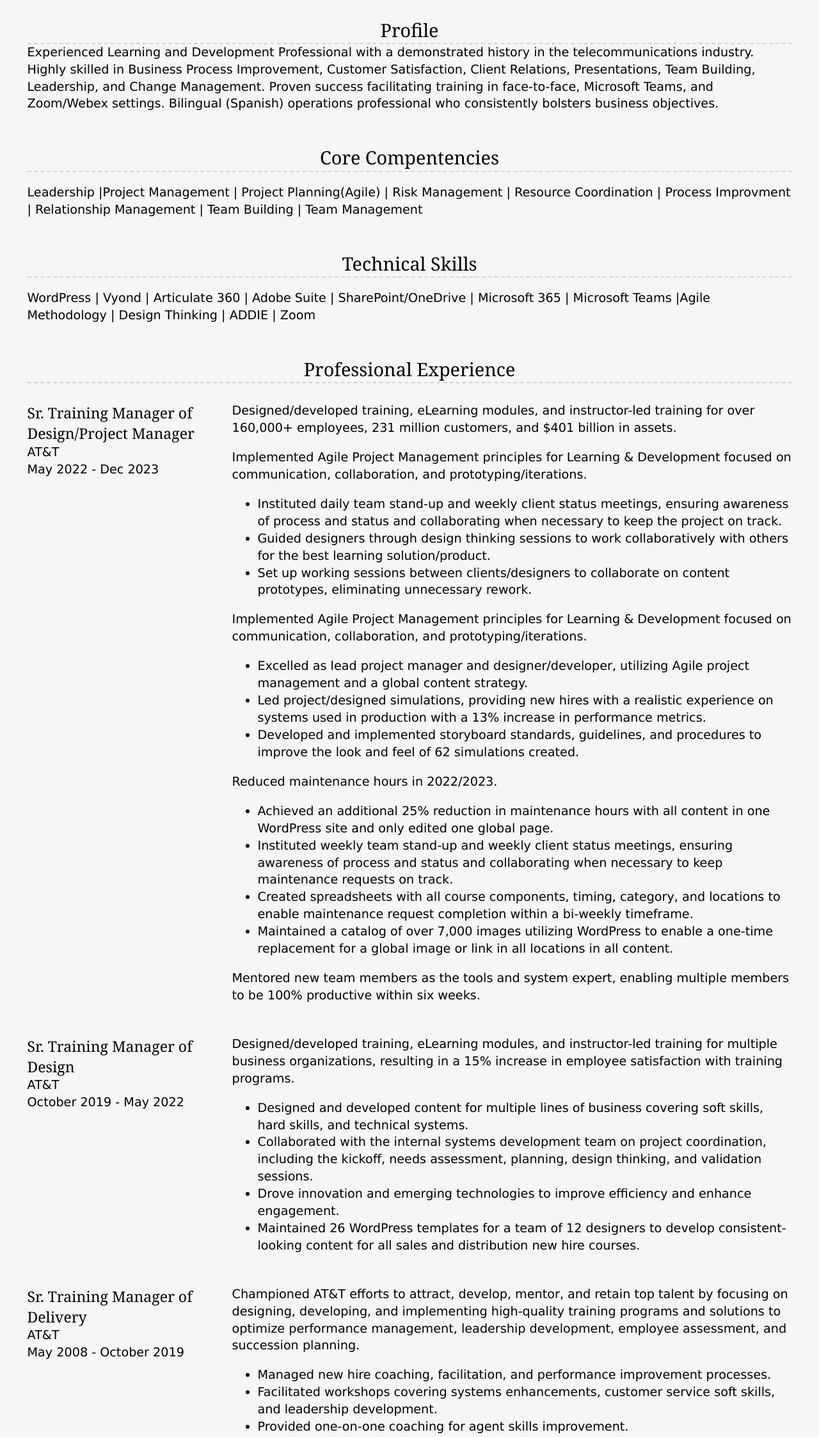
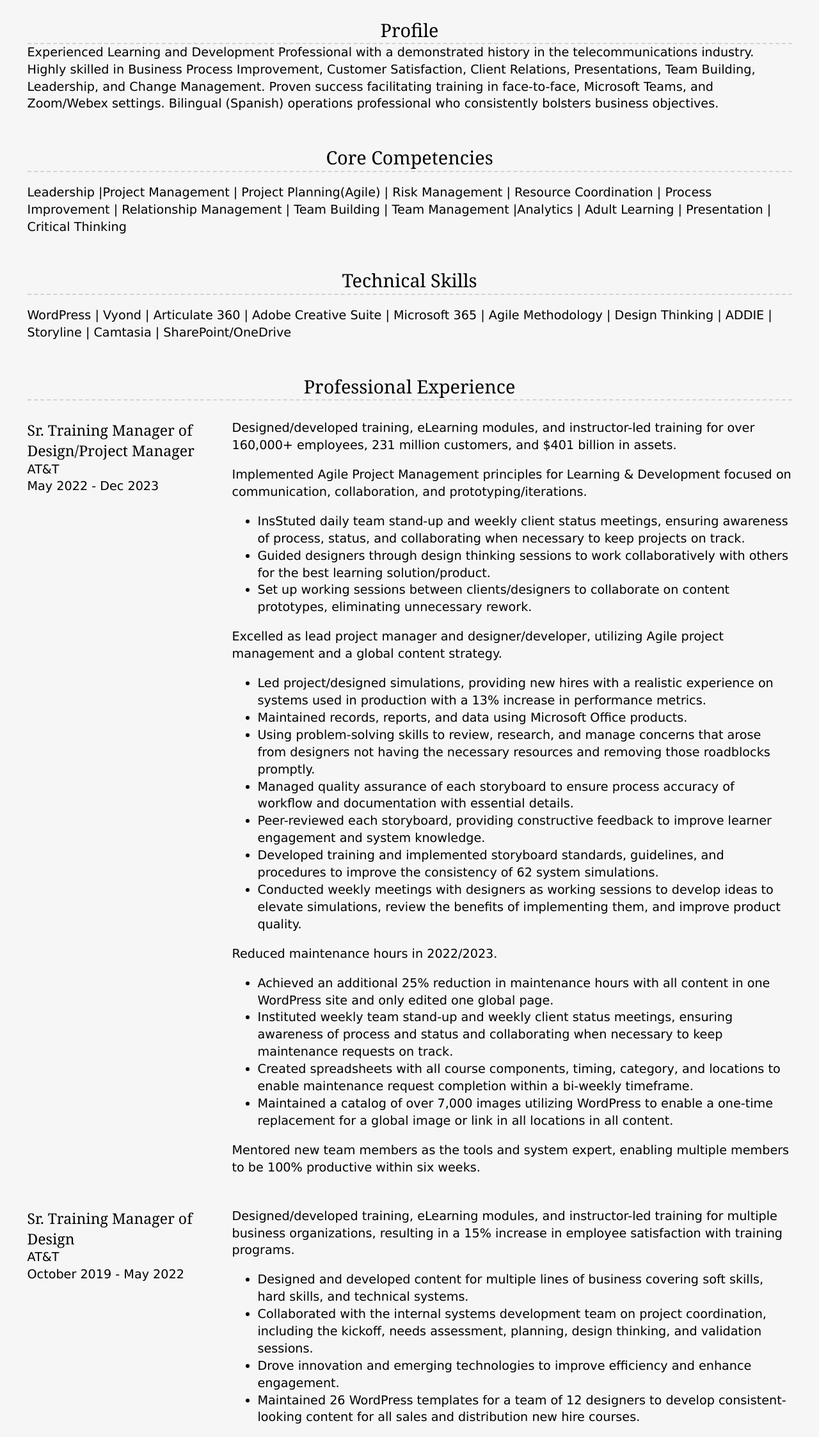
Before and after one commit to Kstart-New1/Kstart-New1.github.io, a plain HTML site: page resume.html in a window 1280 px wide. Shown: the part 532-2778 px from the top of the page at 64% size. Drawn offline with Linux system fonts and the light colour scheme.

Commit message:
Update resume.html
added additional bullets to resume

Signed-off-by: Kstart-New1 <147348775+Kstart-New1@users.noreply.github.com>

```diff
--- a/resume.html
+++ b/resume.html
@@ -32,16 +32,16 @@
         <!-- Start content edits below this line. -->            <h2>Profile</h2>
           Experienced Learning and Development Professional with a demonstrated history in the telecommunications industry. Highly skilled in Business Process Improvement, Customer Satisfaction, Client Relations, Presentations, Team Building, Leadership, and Change Management. Proven success facilitating training in face-to-face, Microsoft Teams, and Zoom/Webex settings. Bilingual (Spanish) operations professional who consistently bolsters business objectives.</p>
       </section>
-     <!-- //Core Compentencies // -->
+     <!-- //Core Competencies // -->
       <section
       class="resume-section">
-      <h2>Core Compentencies</h2>
-      <p>Leadership |Project Management | Project Planning(Agile) | Risk Management | Resource Coordination | Process Improvment | Relationship Management | Team Building | Team Management </p>
+      <h2>Core Competencies</h2>
+      <p>Leadership |Project Management | Project Planning(Agile) | Risk Management | Resource Coordination | Process Improvement | Relationship Management | Team Building | Team Management |Analytics | Adult Learning | Presentation | Critical Thinking</p>
     </section>
   <!-- // Technical Skills //-->
     <section class="resume-section">
       <h2>Technical Skills</h2>
-      <p>WordPress | Vyond | Articulate 360 | Adobe Suite | SharePoint/OneDrive | Microsoft 365 | Microsoft Teams |Agile Methodology | Design Thinking | ADDIE | Zoom </p>
+      <p>WordPress | Vyond | Articulate 360 | Adobe Creative Suite | Microsoft 365 | Agile Methodology | Design Thinking | ADDIE | Storyline | Camtasia | SharePoint/OneDrive</p>
     </section>
       <!-- //  PROFESSIONAL EXPERIENCE  // -->
       <section class="resume-section">
@@ -61,15 +61,19 @@
           <p>Designed/developed training, eLearning modules, and instructor-led training for over 160,000+ employees, 231 million customers, and $401 billion in assets.</p>
          <p>Implemented Agile Project Management principles for Learning & Development focused on communication, collaboration, and prototyping/iterations.</p>
            <ul>
-            <li>Instituted daily team stand-up and weekly client status meetings, ensuring awareness of process and status and collaborating when necessary to keep the project on track.</li>
+            <li>InsStuted daily team stand-up and weekly client status meetings, ensuring awareness of process, status, and collaborating when necessary to keep projects on track.</li>
             <li>Guided designers through design thinking sessions to work collaboratively with others for the best learning solution/product.</li>
             <li>Set up working sessions between clients/designers to collaborate on content prototypes, eliminating unnecessary rework.</li>
            </ul>
-           <p>Implemented Agile Project Management principles for Learning & Development focused on communication, collaboration, and prototyping/iterations.</p>
+         <p>Excelled as lead project manager and designer/developer, utilizing Agile project management and a global content strategy.</p>
            <ul>
-            <li>Excelled as lead project manager and designer/developer, utilizing Agile project management and a global content strategy.</li>
-            <li>Led project/designed simulations, providing new hires with a realistic experience on systems used in production with a 13% increase in performance metrics.</li>
-          <li>Developed and implemented storyboard standards, guidelines, and procedures to improve the look and feel of 62 simulations created.</li>
+          <li>Led project/designed simulations, providing new hires with a realistic experience on systems used in production with a 13% increase in performance metrics.</li>
+          <li>Maintained records, reports, and data using Microsoft Office products.</li>
+          <li>Using problem-solving skills to review, research, and manage concerns that arose from designers not having the necessary resources and removing those roadblocks promptly.</li>
+          <li>Managed quality assurance of each storyboard to ensure process accuracy of workflow and documentation with essential details.</li>
+          <li>Peer-reviewed each storyboard, providing constructive feedback to improve learner engagement and system knowledge.</li>
+          <li>Developed training and implemented storyboard standards, guidelines, and procedures to improve the consistency of 62 system simulations.</li>
+          <li>Conducted weekly meetings with designers as working sessions to develop ideas to elevate simulations, review the benefits of implementing them, and improve product quality.</li>
           </ul>
           <p>Reduced maintenance hours in 2022/2023.</p>
           <ul>
@@ -108,9 +112,10 @@
         <div class="work-summary">
           <p>Championed AT&T efforts to attract, develop, mentor, and retain top talent by focusing on designing, developing, and implementing high-quality training programs and solutions to optimize performance management, leadership development, employee assessment, and succession planning.</p>
           <ul>
-            <li>Managed new hire coaching, facilitation, and performance improvement processes.</li>
-            <li>Facilitated workshops covering systems enhancements, customer service soft skills, and leadership development.</li>
-            <li>Provided one-on-one coaching for agent skills improvement.</li>
+            <li>Onboarded new hire agents and reviewed the compensation portal to highlight the company's benefits.</li>
+            <li>Facilitated training deliverables face-to-face and virtual training, creating the presentation of content that is engaging and impactful.</li>
+            <li>facilitated workshops covering systems enhancements, customer service soft skills, and leadership development.</li>
+            <li>Provided one-on-one coaching for learner skills improvement.</li>
             <li>Analyzed and collected new hires' performance metrics to capture 30-, 60-, and 90-day results.</li>
             <li>Communicated with peer groups, working adaptively to solve scheduling conflicts, classroom, and any unforeseen situations.</li>
           </ul>
@@ -131,12 +136,9 @@
         <section class="resume-section">
           <h2>Certifications</h2>
           <section class="education-item"></section>
-          <ul>
-            <li>Instructor Academy - Pillar 1 - 4</li>
-            <li>PG/PM: Agile Development Strategic</li>
-            <li>Transformation Track</li>
-          </ul>
-        <!-- End content edits herep. -->
+          <p>Become a Full-Stack Web Developer | Articulate Storyline Essentials | Gamification of Learning |<br>
+            Instructional Design | Learning Design Thinking | Agile PG/PM: Agile Development Strategic</p>
+        <!-- End content edits here. -->
         </section>
       <mybutton onclick="topFunction()" id="myBtn" title="Back to Top">Back to Top</mybutton>
     <script>// Get the button:
```
